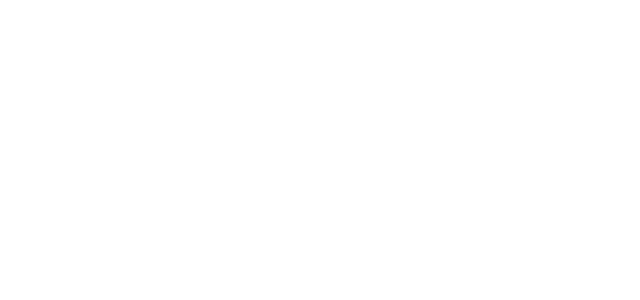
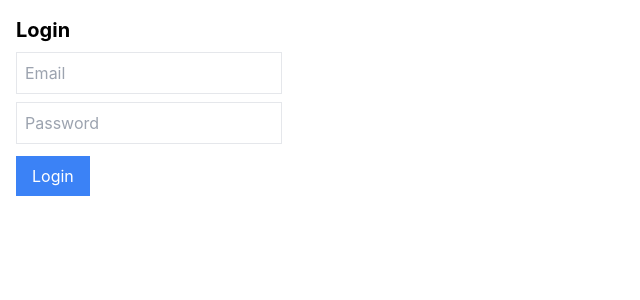
Before and after one commit to vrund038/Turfs_booking_Platform, a React (Create React App) app in the folder frontend/: page /login in a window 1280 px wide. Before the commit this address had no page. Shown: the top 300 px of the page, without its empty margins (0-640 px from the left). Built offline with nearby package versions, Linux system fonts and the light colour scheme.

Commit message:
Create basic login page

```diff
--- a/frontend/src/App.js
+++ b/frontend/src/App.js
@@ -2,6 +2,7 @@ import { BrowserRouter, Routes, Route } from "react-router-dom"
 import Home from "./pages/Home"
 import TurfDetails from "./pages/TurfDetails"
 import Booking from "./pages/Booking"
+import Login from "./pages/Login"
 
 function App() {
 
@@ -14,6 +15,7 @@ return (
 <Route path="/" element={<Home/>}/>
 <Route path="/turf/:id" element={<TurfDetails/>}/>
 <Route path="/booking/:id" element={<Booking/>}/>
+<Route path="/login" element={<Login/>}/>
 
 </Routes>
 
--- a/frontend/src/pages/Booking.jsx
+++ b/frontend/src/pages/Booking.jsx
@@ -8,11 +8,12 @@ const { id } = useParams()
 
 const [date,setDate] = useState("")
 const [time,setTime] = useState("")
+const user = JSON.parse(localStorage.getItem("user"))
 
 const handleBooking = async ()=>{
 
 await API.post("/bookings",{
-user_id:1,
+user_id:user.id,
 turf_id:id,
 booking_date:date,
 time_slot:time
--- a/frontend/src/pages/Login.jsx
+++ b/frontend/src/pages/Login.jsx
@@ -0,0 +1,64 @@
+import React, { useState } from 'react'
+import API from '../services/api'
+import { useNavigate } from 'react-router-dom'
+
+const Login = () => {
+
+const navigate = useNavigate()
+
+const [email,setEmail] = useState("")
+const [password,setPassword] = useState("")
+
+const handleLogin = async ()=>{
+
+const res = await API.post("/auth/login",{
+email,
+password
+})
+
+localStorage.setItem("user",JSON.stringify(res.data.user))
+
+localStorage.setItem("token",res.data.token)
+
+navigate("/")
+
+}
+
+return (
+
+<div className="p-4">
+
+<h2 className="text-xl font-bold">
+Login
+</h2>
+
+<input
+type="email"
+placeholder="Email"
+onChange={(e)=>setEmail(e.target.value)}
+className="border p-2 block mt-2"
+/>
+
+<input
+type="password"
+placeholder="Password"
+onChange={(e)=>setPassword(e.target.value)}
+className="border p-2 block mt-2"
+/>
+
+<button
+onClick={handleLogin}
+className="bg-blue-500 text-white px-4 py-2 mt-3"
+>
+
+Login
+
+</button>
+
+</div>
+
+)
+
+}
+
+export default Login
```
